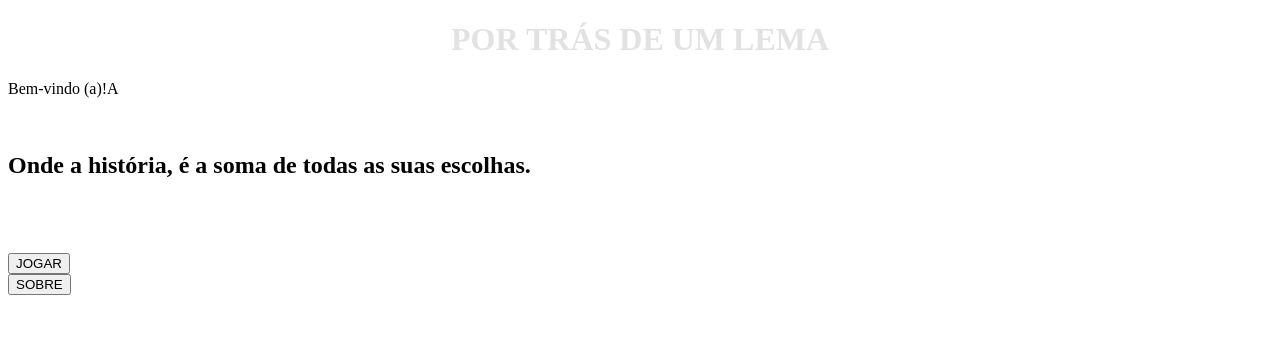
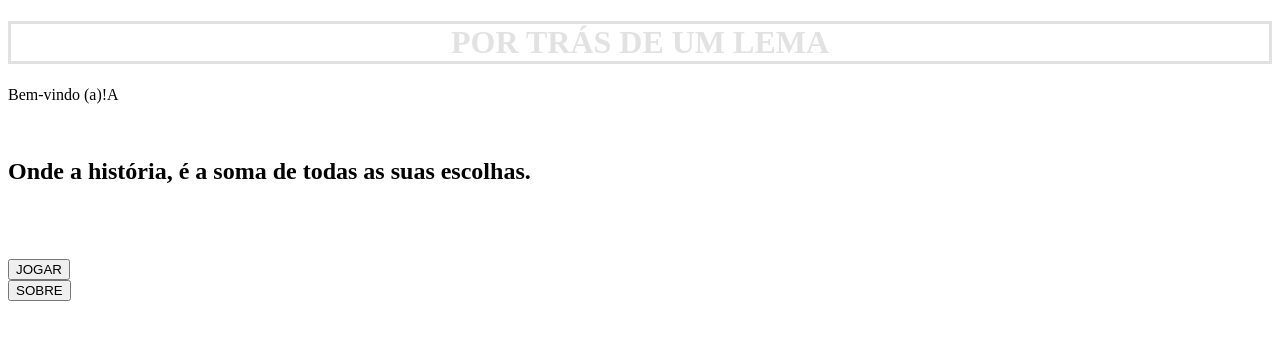
Before and after one commit to HugoNooby/integrador2022, a plain HTML site: page tela-inicial.html in a window 1280 px wide. Drawn offline with Linux system fonts and the light colour scheme.

Commit message:
Update index.css

```diff
--- a/index.css
+++ b/index.css
@@ -6,4 +6,7 @@ body{
 h1{
   color: #DDDD;
   text-align: center;
+  border: solid;
+  border-width: length(12px);
+  border-color: rgba:(227, 224, 148, 0.7);
 }
```
